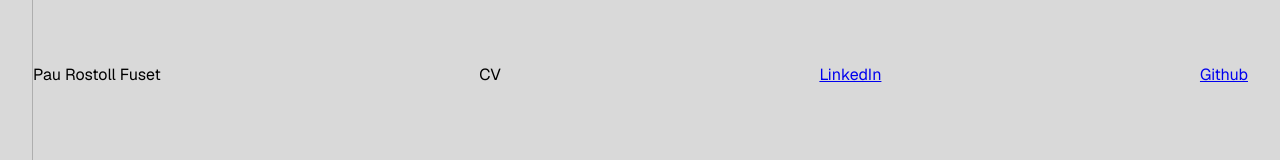
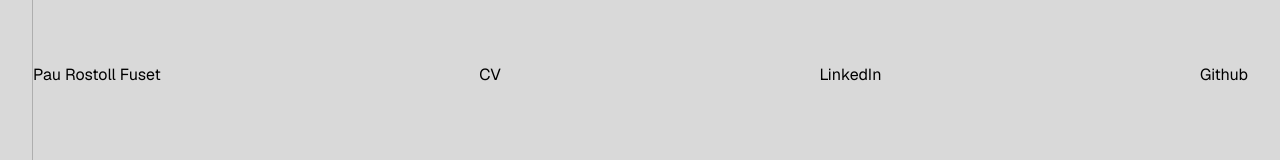
Before and after one commit to prosfus/Portfolio, a React (Vite) app: page / in a window 1280 px wide. Shown: the top 160 px of the page. Built offline with nearby package versions, Linux system fonts and the light colour scheme.

Commit message:
fix link styles

```diff
--- a/src/index.css
+++ b/src/index.css
@@ -70,6 +70,12 @@ h6 {
   clip-path: polygon(0 0, 0 100%, 100% 100%);
 }
 
+a {
+  text-decoration: none;
+  color: inherit;
+  cursor: pointer;
+}
+
 @layer base {
   :root {
     --radius: 0.5rem;
```
